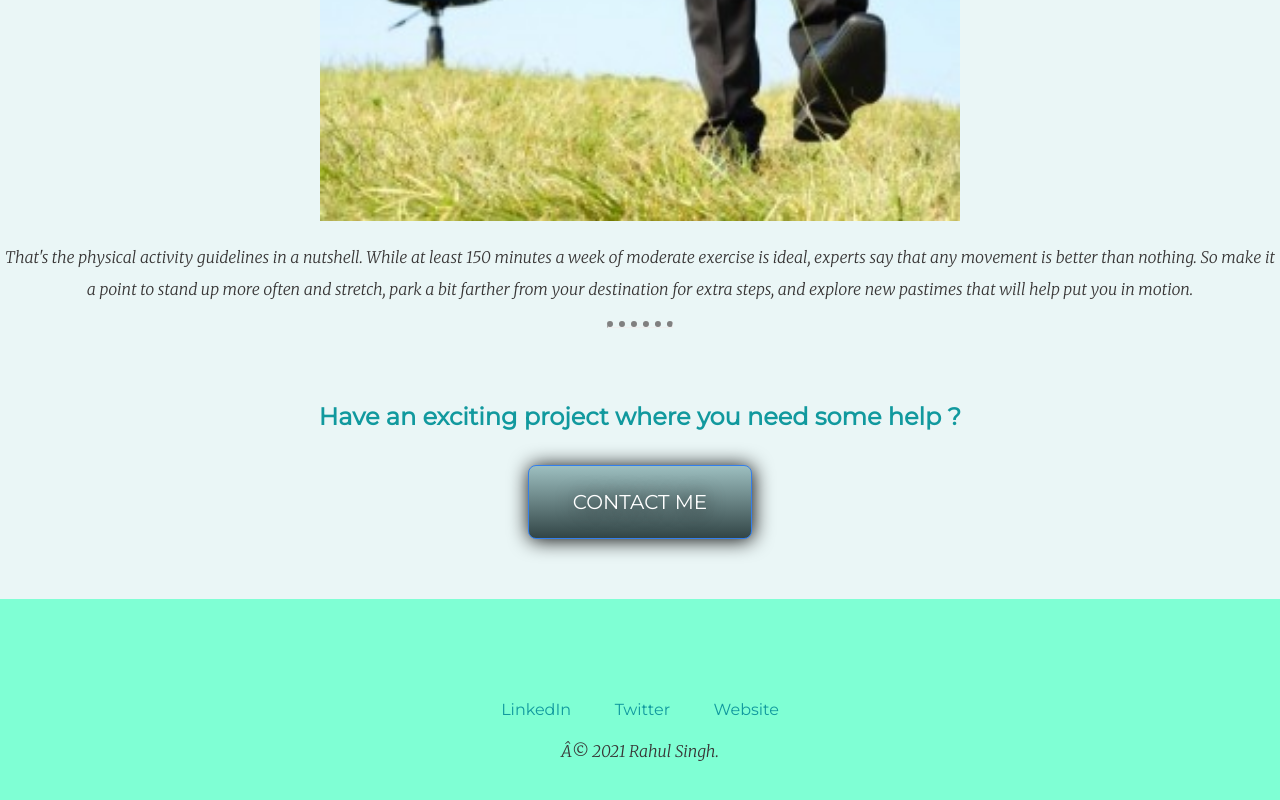
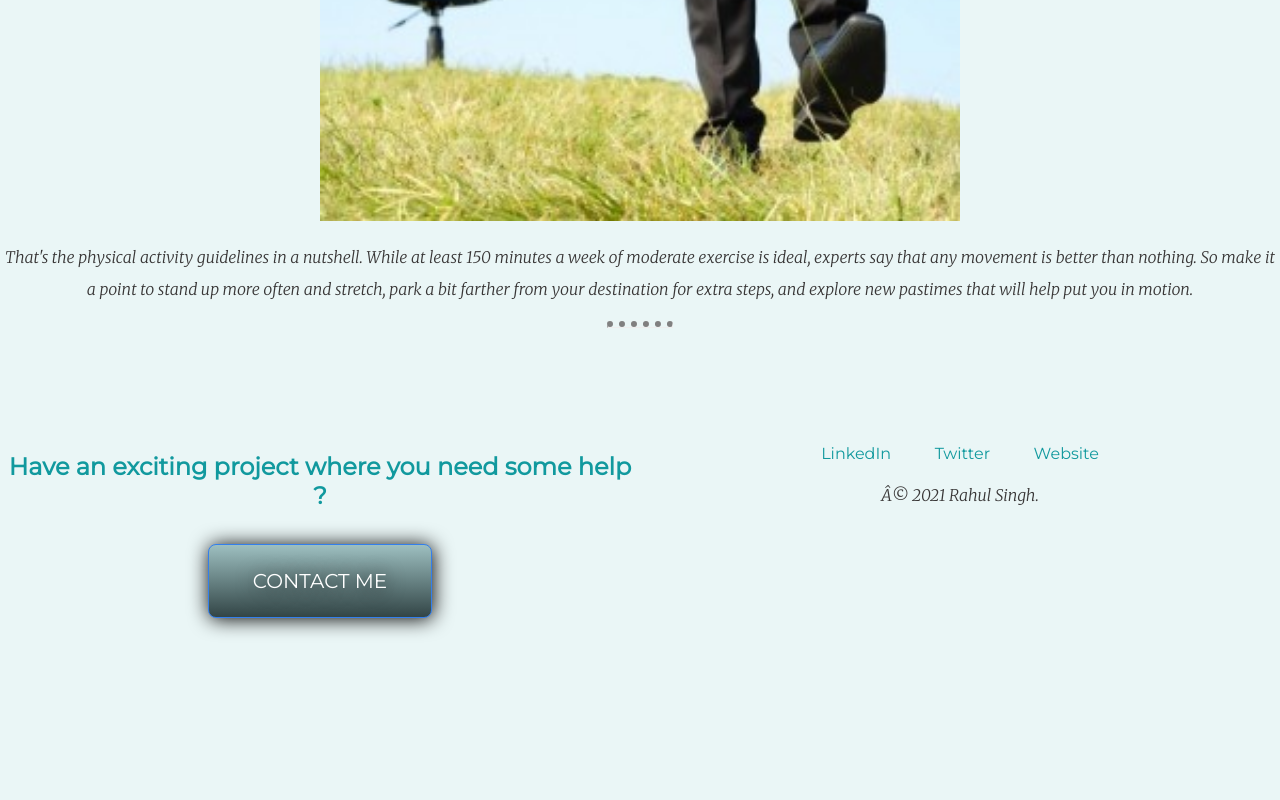
Before and after one commit to Rsingh1996/world_health_day, a plain HTML site: page index.html in a window 1280 px wide. Shown: the part 6157-6957 px from the top of the page. After the commit the page ends 6935 px from the top, so only its background shows below. Drawn offline with Linux system fonts and the light colour scheme.

Commit message:
contact us and bottom container alignment changed

```diff
--- a/index.html
+++ b/index.html
@@ -83,10 +83,11 @@
 
             </div>
             <hr>
-            <div class="contact-us">
-                <h3>Have an exciting project where you need some help ?</h3>
-              <a class="btn" href="mailto:rahulna1996@gmail.com">CONTACT ME</a>
-            </div>
+
+        </div>
+        <div class="contact-us">
+            <h3>Have an exciting project where you need some help ?</h3>
+          <a class="btn" href="mailto:rahulna1996@gmail.com">CONTACT ME</a>
         </div>
         <div class="bottom-container">
             <a class="footer-link" href="https://www.linkedin.com/">LinkedIn</a>
--- a/styles.css
+++ b/styles.css
@@ -77,12 +77,19 @@ a:hover {
     width: 25%;
 }
 .contact-us {
-    padding: 50px ;
+
+    padding: 100px 0 150px 0;
+    width: 50%;
+    position: absolute;
 }
 
 .bottom-container {
-    background-color: aquamarine;
-    padding: 100px 0 150px 0;
+
+    margin-top: 15px;
+    padding: 100px 0 250px 0;
+    width: 50%;
+    position: absolute;
+    left: 50%;
 }
 .btn {
     background: #9dbfc0;
```
